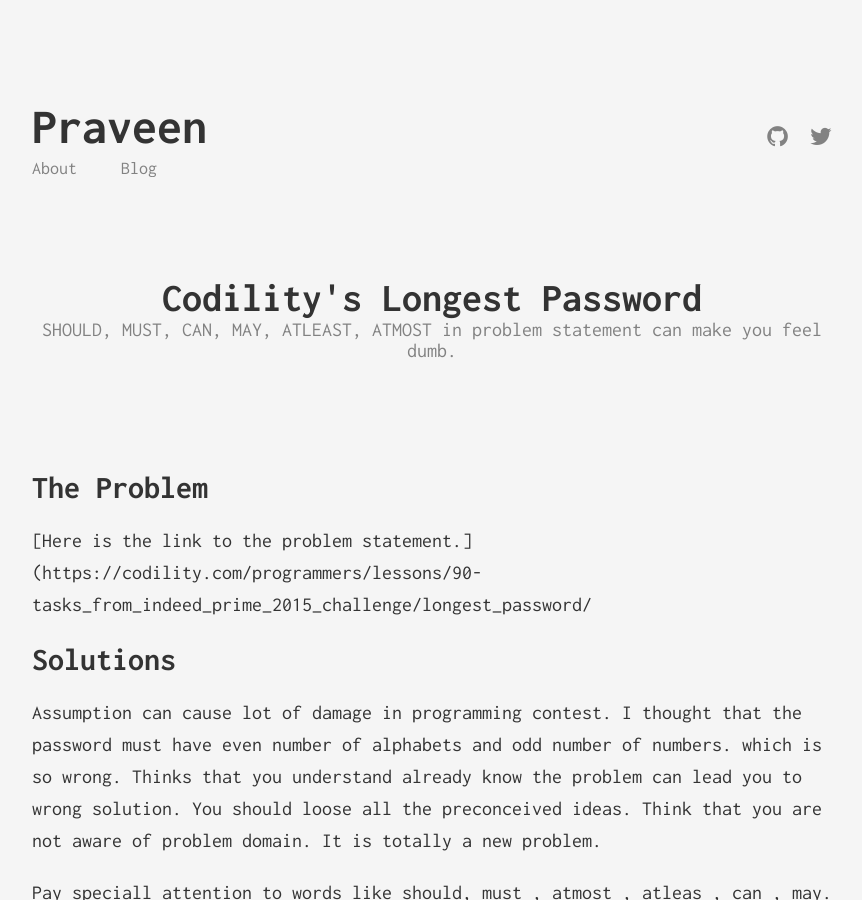
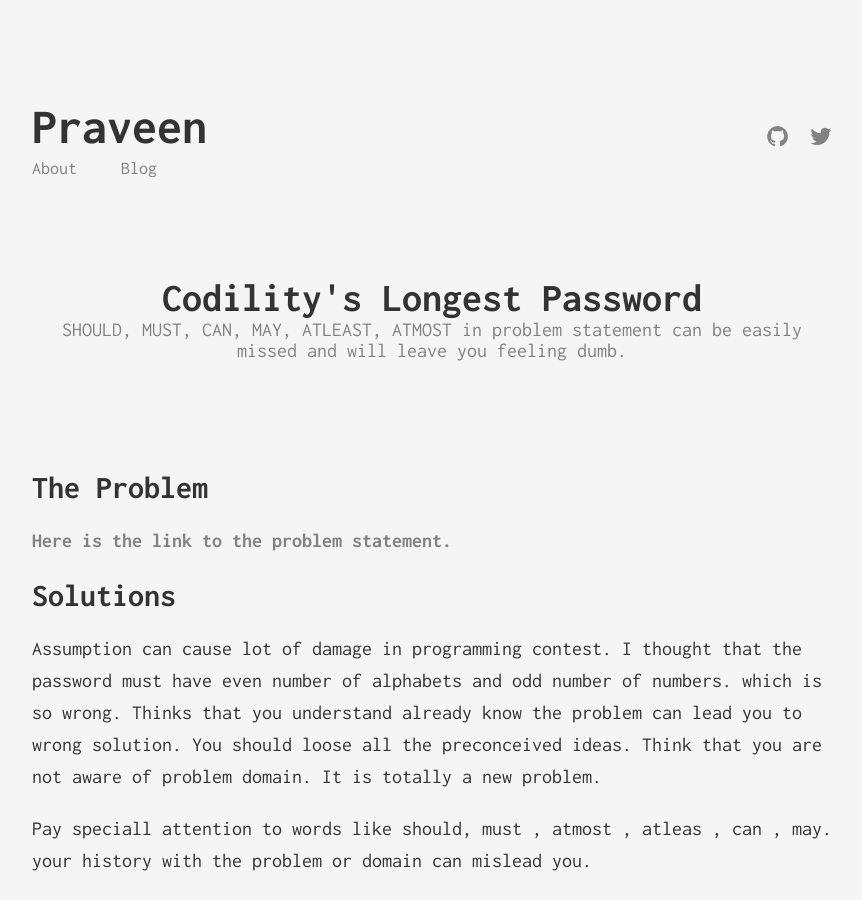
Before and after one commit to prrraveen/prrraveen.github.io, a Jekyll site: the page built from _posts/2017-08-03-LongestPassword.md, in a window 1280 px wide and 900 px high. Shown: the whole window, without its empty margins (208-1070 px from the left). Built offline with Jekyll 4.4.1, drawn with Linux system fonts in a browser that asks for light colours.

Commit message:
Update 2017-08-03-LongestPassword.md

```diff
--- a/_posts/2017-08-03-LongestPassword.md
+++ b/_posts/2017-08-03-LongestPassword.md
@@ -1,12 +1,12 @@
 ---
 layout: post
 title: Codility's Longest Password
-subtitle: SHOULD, MUST, CAN, MAY, ATLEAST, ATMOST in problem statement can make you feel dumb.
+subtitle: SHOULD, MUST, CAN, MAY, ATLEAST, ATMOST in problem statement can be easily missed and will leave you feeling dumb.
 date: 2017-08-09 00:44:01
 categories: [Codility]
 ---
 # The Problem
-[Here is the link to the problem statement.](https://codility.com/programmers/lessons/90-tasks_from_indeed_prime_2015_challenge/longest_password/
+[Here is the link to the problem statement.](https://codility.com/programmers/lessons/90-tasks_from_indeed_prime_2015_challenge/longest_password/)
 
 # Solutions
 
```
